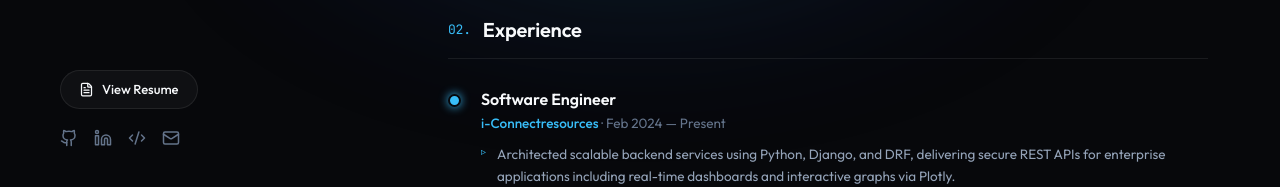
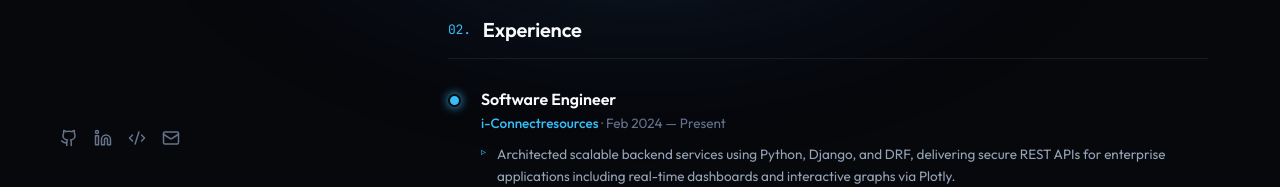
Before and after one commit to Janhvvi/janhvi-vishwakarma-portfolio, a React (Vite) app: page / in a window 1280 px wide. Shown: the part 613-800 px from the top of the page. Built offline with nearby package versions, Linux system fonts and the light colour scheme.

Commit message:
restore mouse spotlight glowing cursor

```diff
--- a/src/App.jsx
+++ b/src/App.jsx
@@ -9,18 +9,38 @@ import LeetCode from "./components/LeetCode";
 import Contact from "./components/Contact";
 import FloatingPill from "./components/FloatingPill";
 import { useTheme } from "./hooks/useTheme";
+import { useSpotlight } from "./hooks/useSpotlight";
+
+function SpotlightCursor() {
+  useSpotlight();
+  return (
+    <div
+      aria-hidden="true"
+      style={{
+        position: "fixed",
+        inset: 0,
+        pointerEvents: "none",
+        zIndex: 0,
+        background: "radial-gradient(650px circle at var(--cursor-x, -999px) var(--cursor-y, -999px), var(--accent-glow-strong), transparent 80%)",
+      }}
+    />
+  );
+}
 
 export default function App() {
   const { isDark, toggleTheme } = useTheme();
 
   return (
     <div style={{ minHeight: "100vh", position: "relative" }}>
-      {/* Ambient Radial Glow Orb */}
+      {/* Interactive Mouse Spotlight Glowing Effect */}
+      <SpotlightCursor />
+
+      {/* Ambient Breathing Background Glow Orb */}
       <div className="orb-container" aria-hidden="true">
         <div className="orb" />
       </div>
 
-      {/* Floating Action Pill (Top, Dark/Light Mode, Copy Email) */}
+      {/* Top-Right Floating Pill (Theme Toggle & Copy Email) */}
       <FloatingPill isDark={isDark} toggleTheme={toggleTheme} />
 
       {/* Two-Column Profile Layout */}
--- a/src/components/Sidebar.jsx
+++ b/src/components/Sidebar.jsx
@@ -1,5 +1,5 @@
 import { motion } from "framer-motion";
-import { Mail, Code2, FileText } from "lucide-react";
+import { Mail, Code2 } from "lucide-react";
 import { personal, navLinks } from "../data/portfolio";
 import { useActiveSection } from "../hooks/useActiveSection";
 
@@ -37,7 +37,7 @@ export default function Sidebar() {
   return (
     <aside className="profile-sidebar">
       <div className="sidebar-inner">
-        {/* Top: Identity */}
+        {/* Top: Identity & Navigation */}
         <div className="sidebar-identity">
           <motion.div
             initial={{ opacity: 0, y: 14 }}
@@ -72,21 +72,7 @@ export default function Sidebar() {
           </nav>
         </div>
 
-        {/* Bottom: Resume & Social */}
-        <div style={{ display: "flex", flexDirection: "column", gap: "20px" }}>
-          {/* Resume Button */}
-          <a
-            href={personal.resume && personal.resume !== "#" ? personal.resume : "mailto:janhvivish10@gmail.com?subject=Resume%20Request%20-%20Janhvi%20Vishwakarma"}
-            target="_blank"
-            rel="noopener noreferrer"
-            className="resume-btn"
-            aria-label="View or Request Janhvi's Resume"
-          >
-            <FileText size={15} />
-            <span>View Resume</span>
-          </a>
-
-          {/* Social Icons */}
+        {/* Bottom: Social Icons Dock */}
         <div className="sidebar-social">
           {[
             { href: personal.github, icon: <GithubIcon size={18} />, label: "GitHub" },
@@ -107,7 +93,6 @@ export default function Sidebar() {
           ))}
         </div>
       </div>
-      </div>
     </aside>
   );
 }
```
Lines whose indentation alone changed are shown as unchanged.
